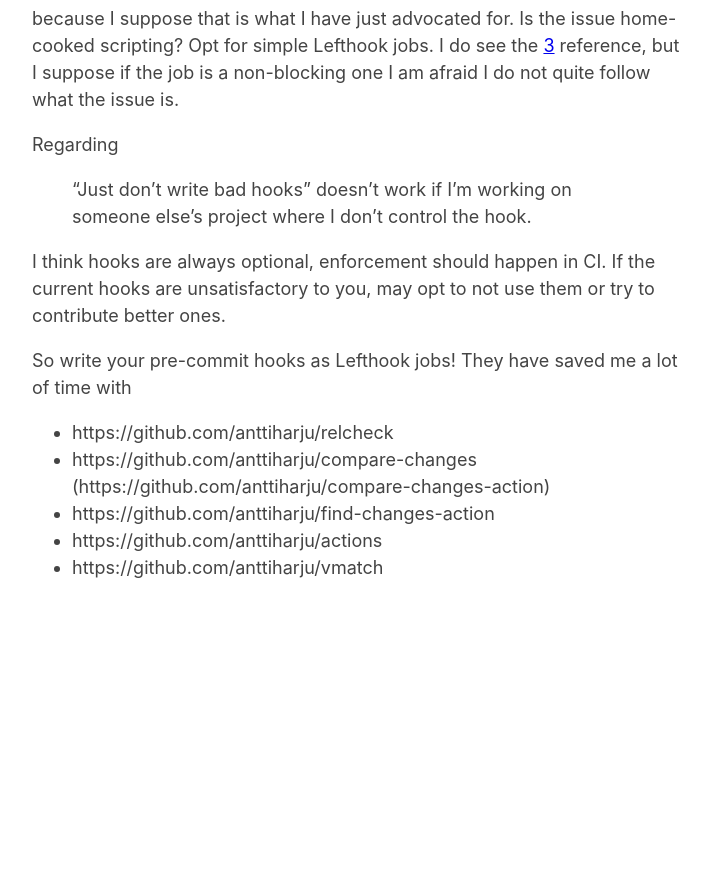
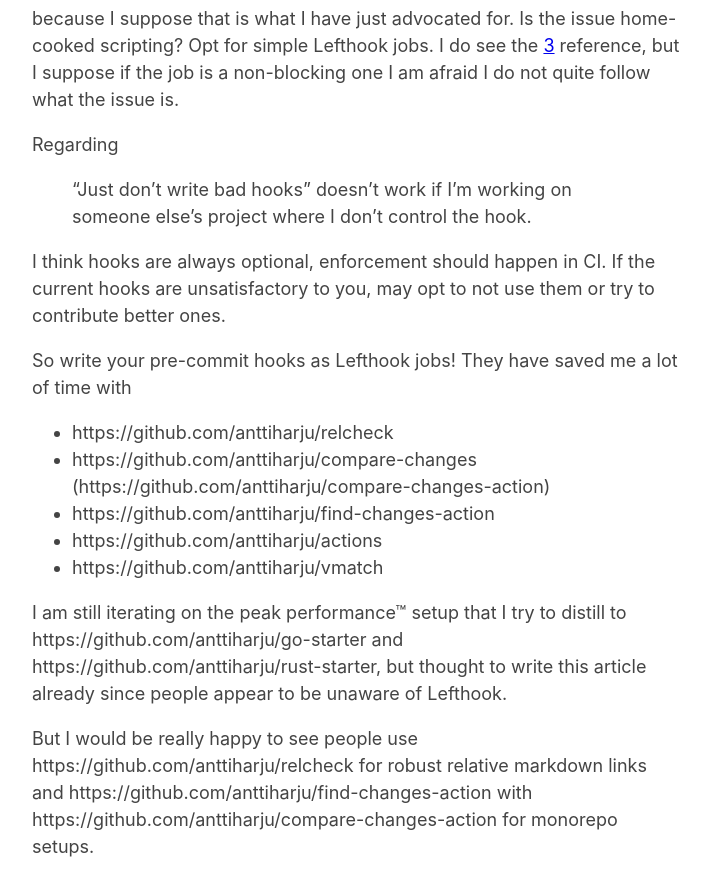
Before and after one commit to anttiharju/anttiharju.github.io, a Jekyll site: the page built from a/1.md, in a window 1280 px wide and 900 px high, scrolled down 4642 px. Shown: the top 896 px of the window, without its empty margins (283-993 px from the left). Built offline with Jekyll 4.4.1, drawn with Linux system fonts in a browser that asks for light colours; our own code applies the rules of GitHub Pages for plain Markdown files; the repository's description, which GitHub fills in, is left out; before the commit the page ends 5263 px from its top, so only the background shows below that.

Commit message:
Add post?face

```diff
--- a/a/1.md
+++ b/a/1.md
@@ -147,3 +147,7 @@
 - https://github.com/anttiharju/find-changes-action
 - https://github.com/anttiharju/actions
 - https://github.com/anttiharju/vmatch
+
+I am still iterating on the peak performance™ setup that I try to distill to https://github.com/anttiharju/go-starter and https://github.com/anttiharju/rust-starter, but thought to write this article already since people appear to be unaware of Lefthook.
+
+But I would be really happy to see people use https://github.com/anttiharju/relcheck for robust relative markdown links and https://github.com/anttiharju/find-changes-action with https://github.com/anttiharju/compare-changes-action for monorepo setups.
```
